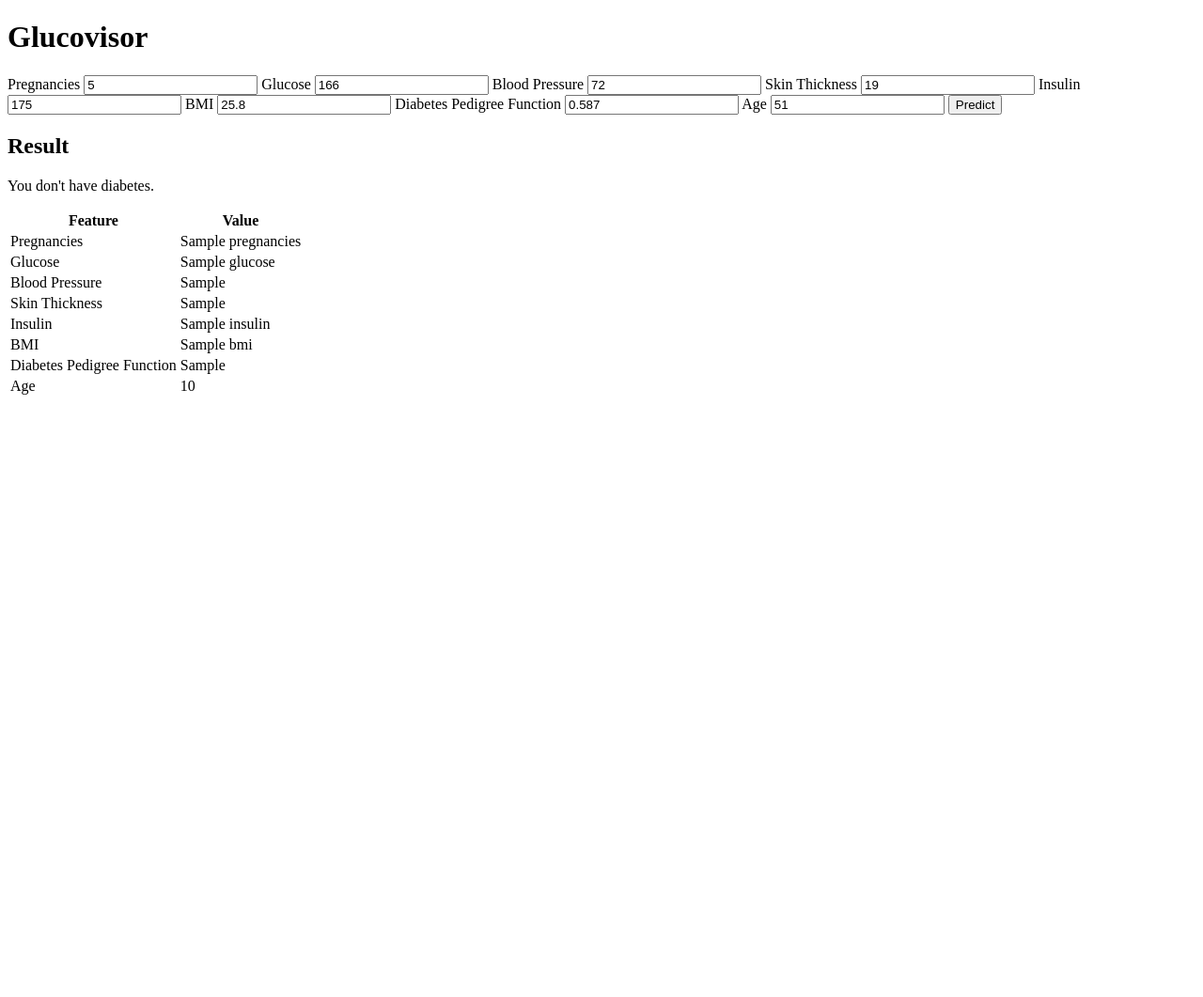
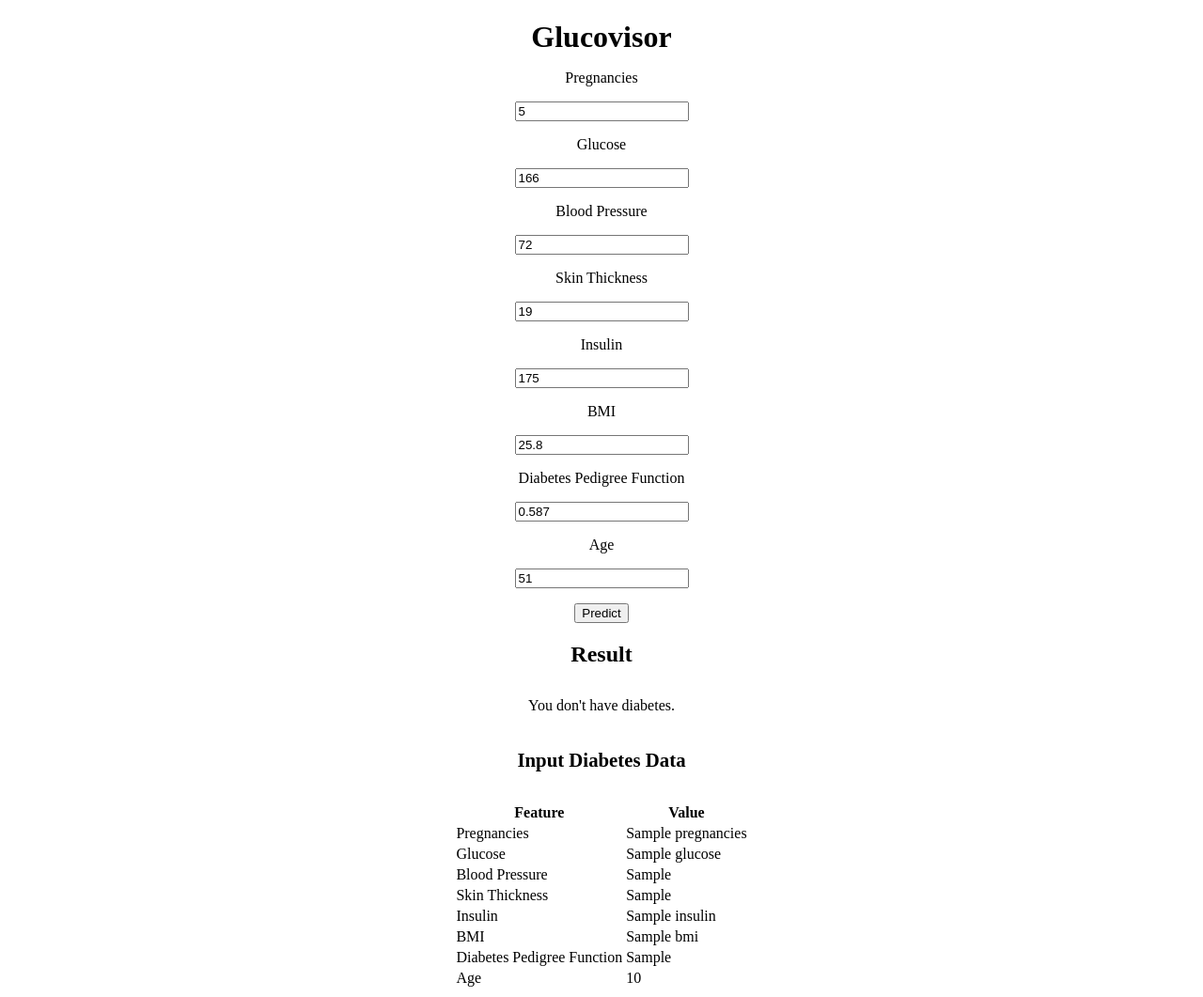
Before and after one commit to Hardvan/Glucovisor, a Flask app: template templates/index.html in a window 1280 px wide. Shown: the whole page at 94% size. Before the commit the page ends 420 px from the top, so only its background shows below. Run offline with Flask 3, Linux system fonts and the light colour scheme; the template is opened without the code that fills it: most values are stand-ins (such as "Sample title", 1, 10 or a date in 2020).

Commit message:
Update website link and styling

```diff
--- a/static/css/index.css
+++ b/static/css/index.css
@@ -1,2 +1,41 @@
 .title {
+  font-size: 2rem;
+  font-weight: 700;
+  margin-bottom: 1rem;
+  text-align: center;
 }
+
+.input-form form {
+  display: flex;
+  flex-direction: column;
+  align-items: center;
+  justify-content: center;
+  gap: 1rem;
+}
+
+.result {
+  display: flex;
+  flex-direction: column;
+  align-items: center;
+  justify-content: center;
+}
+
+.result-title {
+  font-size: 1.5rem;
+  font-weight: 700;
+  margin-bottom: 1rem;
+}
+
+.result-table {
+  display: flex;
+  flex-direction: column;
+  align-items: center;
+  justify-content: center;
+  gap: 1rem;
+}
+
+.result-table-title {
+  font-size: 1.3rem;
+  font-weight: 700;
+  margin-bottom: 1rem;
+}
--- a/templates/index.html
+++ b/templates/index.html
@@ -3,7 +3,7 @@
   <head>
     <meta charset="UTF-8" />
     <meta name="viewport" content="width=device-width, initial-scale=1.0" />
-    <title>Document</title>
+    <title>Glucovisor</title>
 
     <!-- Custom CSS -->
     <link
@@ -95,6 +95,9 @@
 
       <!-- Data Table -->
       <table class="result-table">
+        <caption>
+          <h3 class="result-table-title">Input Diabetes Data</h3>
+        </caption>
         <tr>
           <th>Feature</th>
           <th>Value</th>
```
Also changed, not shown: README.md.
